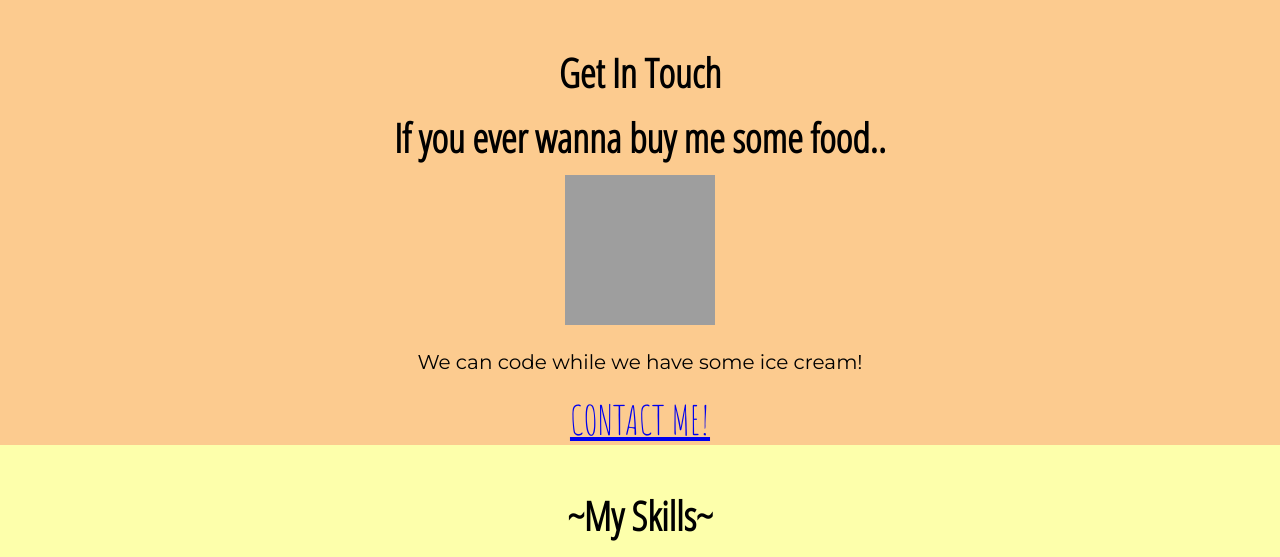
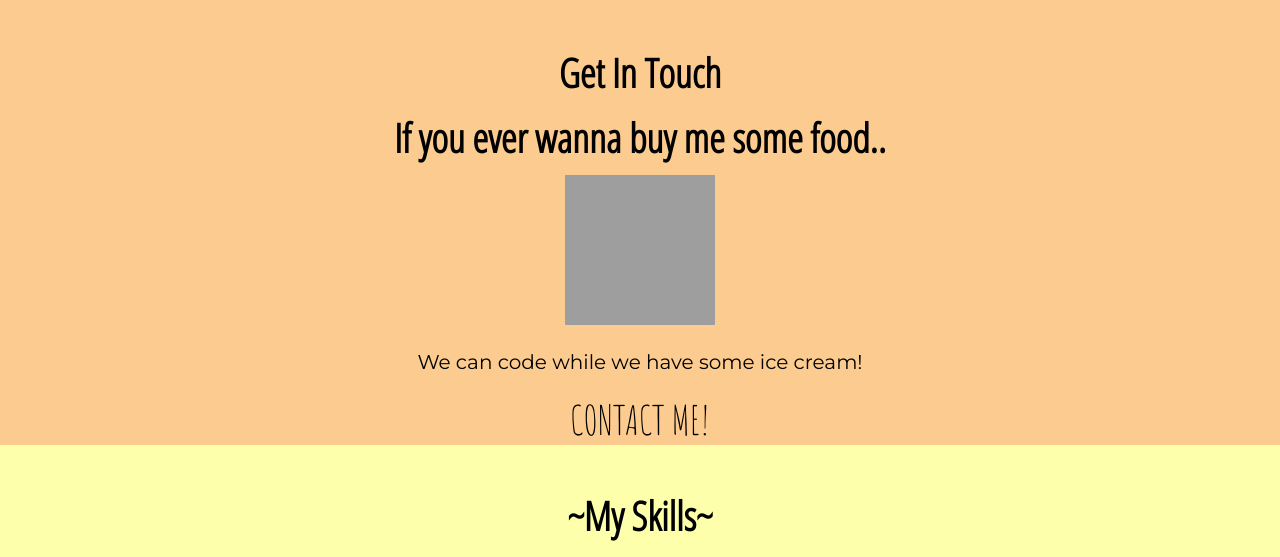
Before and after one commit to FaryalAjradh/CSS-My-Site, a plain HTML site: page index.html in a window 1280 px wide. Shown: the part 1811-2368 px from the top of the page. Drawn offline with Linux system fonts and the light colour scheme; grey boxes are pictures that could not be loaded; a web font is replaced by a local one.

Commit message:
Update index.html

```diff
--- a/index.html
+++ b/index.html
@@ -48,7 +48,7 @@
       <h3>If you ever wanna buy me some food..</h3>
       <img class="pan" src="https://media.giphy.com/media/gCO1T8fPH3XMTUy8z0/giphy.gif" alt="reachoutgif">
       <p>We can code while we have some ice cream!</p>
-      <a class="btn" href="mailto:ajradfariyal@gmail.com" enctype="text/plain" style="font-family: 'Amatic SC', cursive; font-size: 40px;">CONTACT ME!</a>
+      <a class="btn" href="mailto:ajradfariyal@gmail.com" enctype="text/plain" style="color: black; font-family: 'Amatic SC', cursive; font-size: 40px; text-decoration: none;">CONTACT ME!</a>
     </div>
   </div>
   <div class="middle2-container">
```
